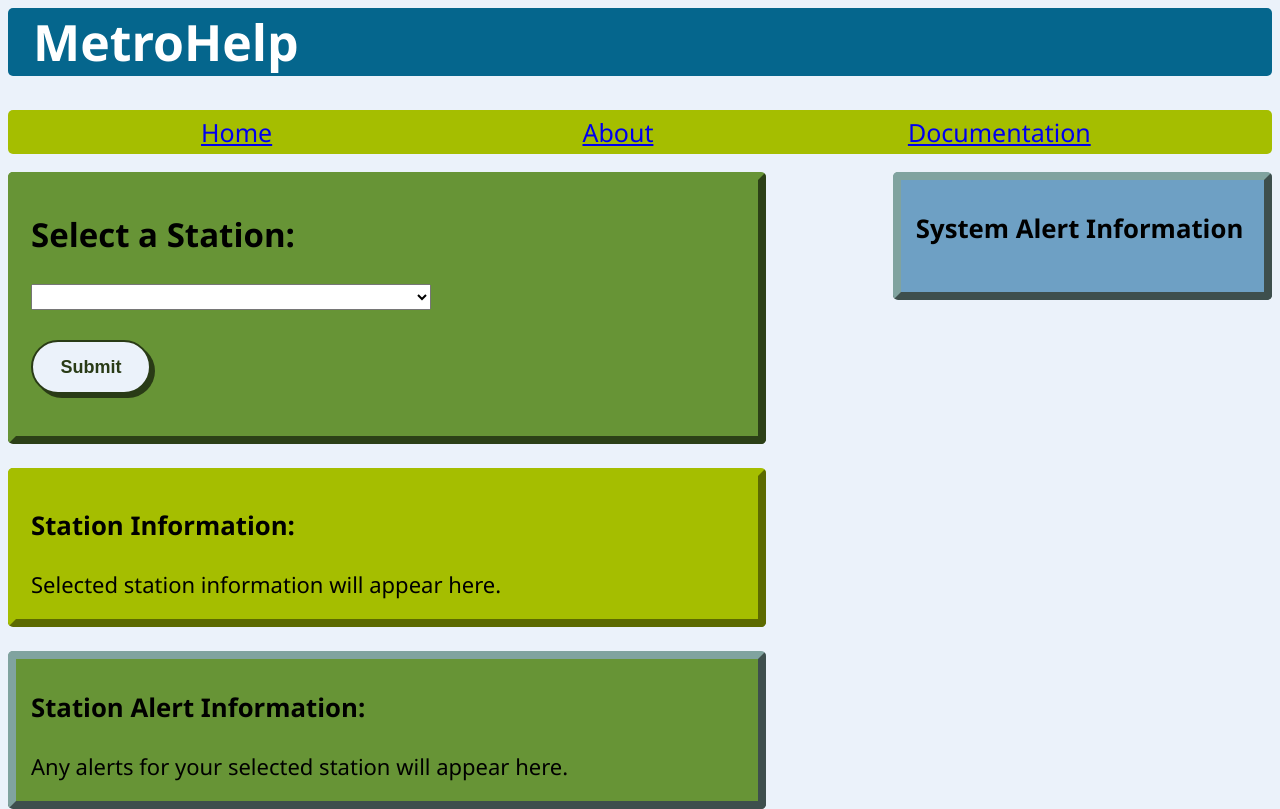
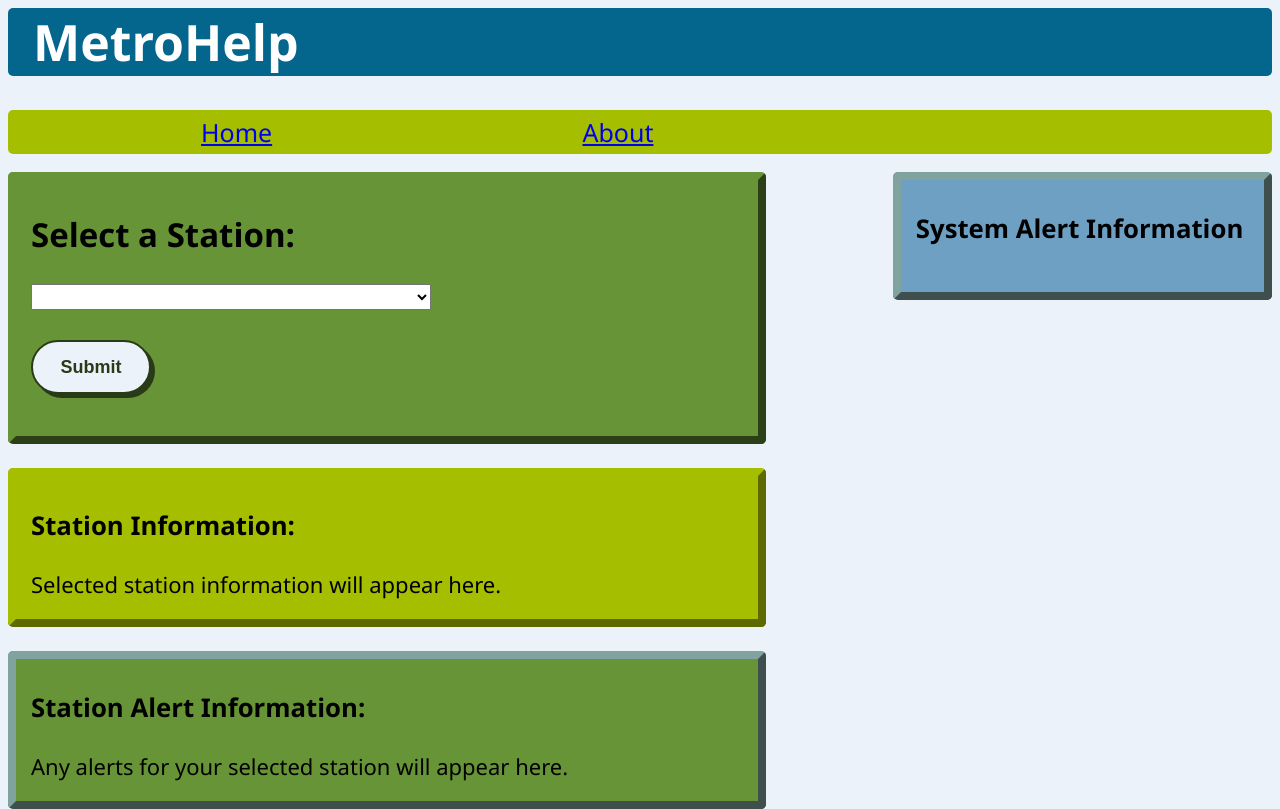
Before and after one commit to jpalmer456/INST377-WMATA, a website: page public/index.html in a window 1280 px wide. Drawn offline with nearby package versions, Linux system fonts and the light colour scheme; no server answers.

Commit message:
Deleted documentation page

```diff
--- a/public/index.html
+++ b/public/index.html
@@ -17,7 +17,6 @@
             <ul>
                 <li><a href="index.html">Home</a></li>
                 <li><a href="about.html">About</a></li>
-                <li><a href="documentation.html">Documentation</a></li>
             </ul>
         </nav>
         <div class="info-box">
```
Also changed, not shown: public/about.html (+0 -1 lines).
